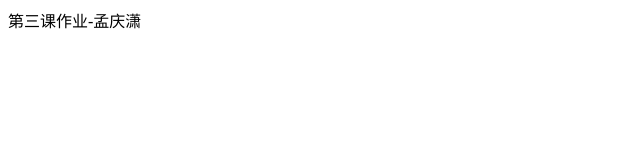
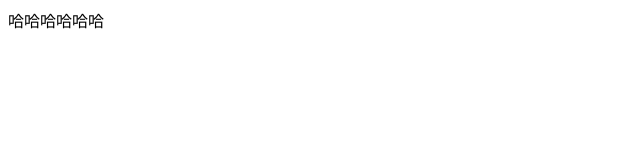
Before and after one commit to QingxiaoMeng/blog, a plain HTML site: page index.html in a window 1280 px wide. Shown: the full height of the page, 0-640 px from the left. Drawn offline with Linux system fonts and the light colour scheme.

Commit message:
Update index.html

```diff
--- a/index.html
+++ b/index.html
@@ -5,6 +5,7 @@
 <title>index</title>
 </head>
 
-<body>第三课作业-孟庆潇
+<body>
+  哈哈哈哈哈哈
 </body>
 </html>
```
